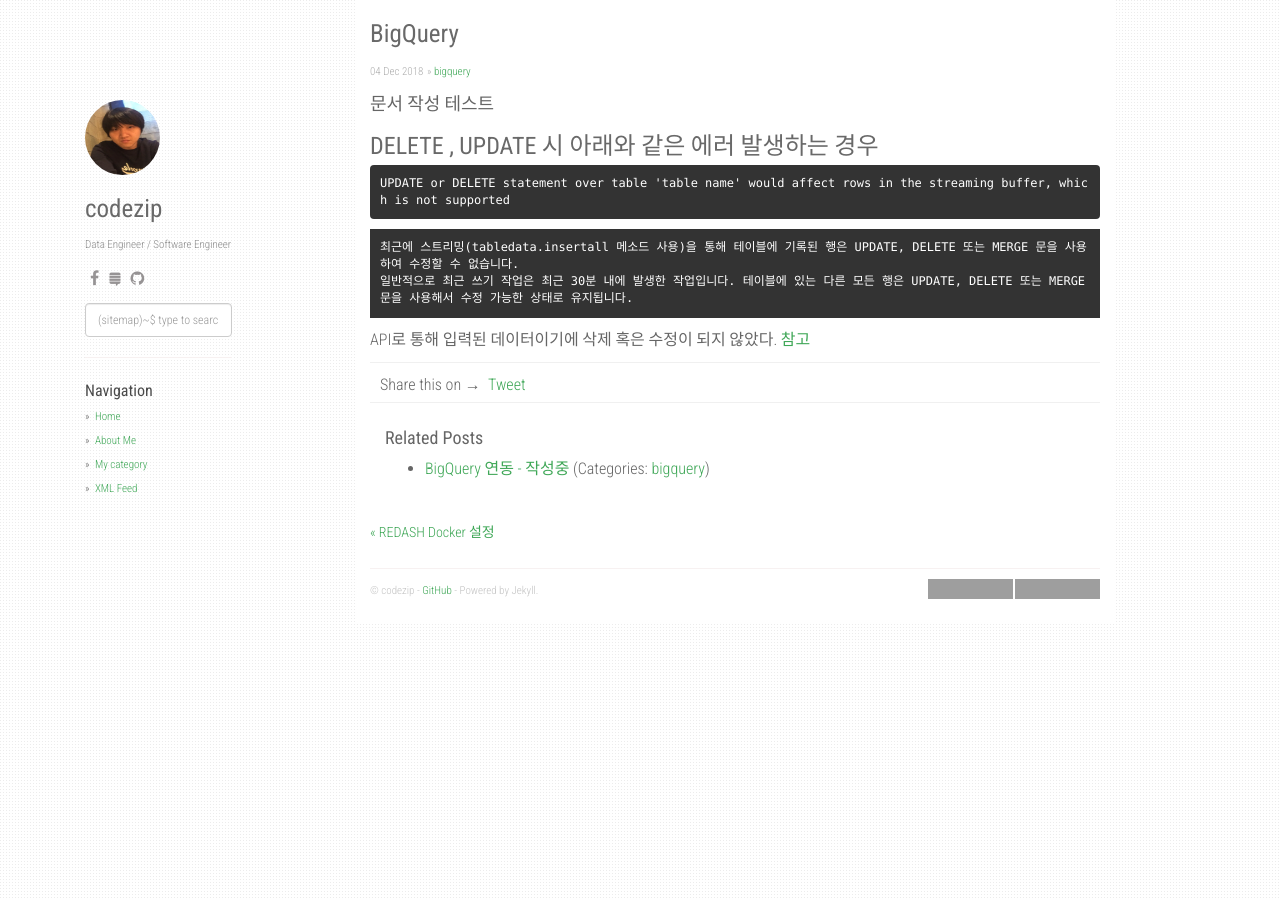
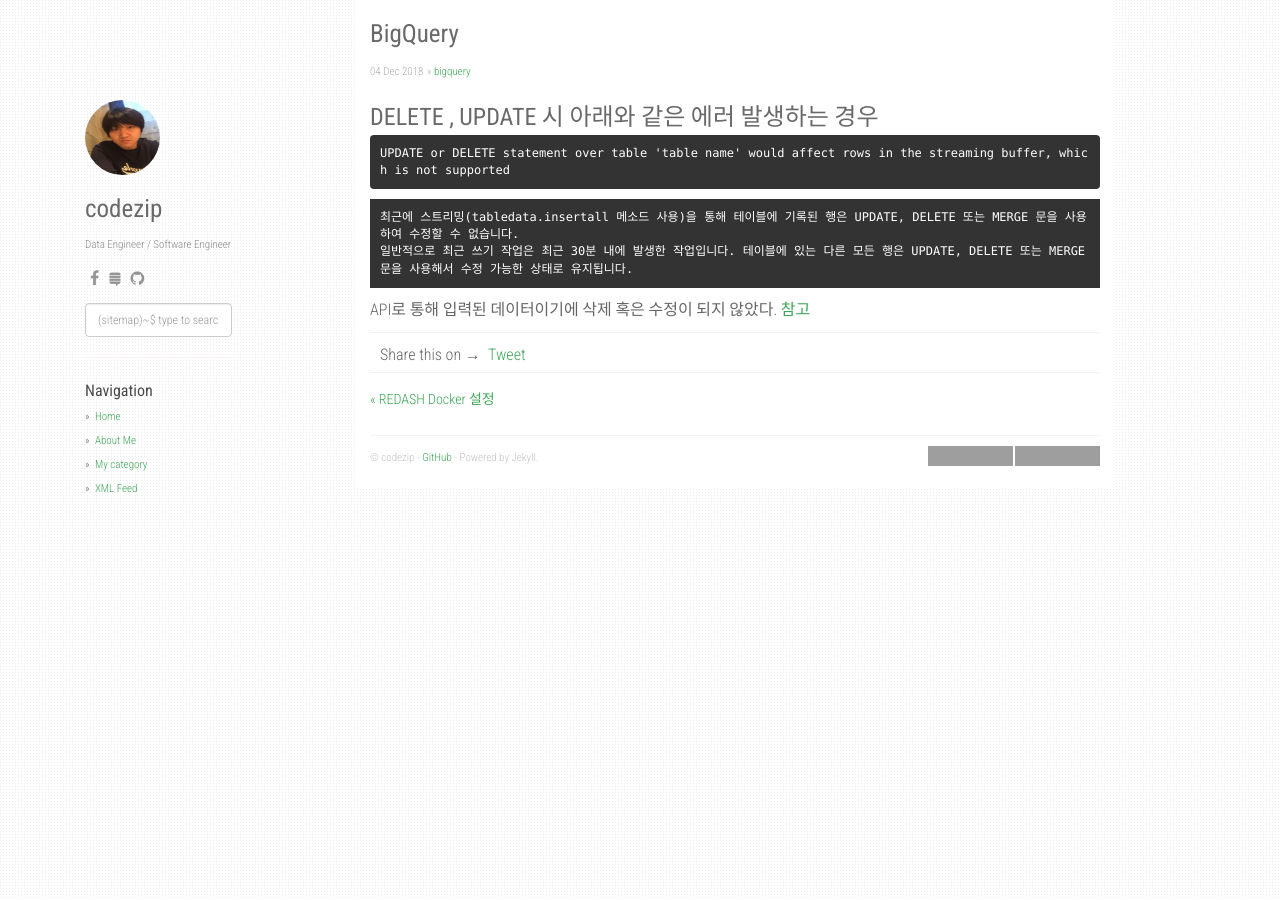
Before and after one commit to codezip/codezip.github.io, a Jekyll site: the page built from _posts/2018-12-04-Bigquery.md, in a window 1280 px wide. Built offline with Jekyll 4.4.1, drawn with Linux system fonts in a browser that asks for light colours; nearby versions of some CDN libraries; comment, search, counter and statistics services are not loaded; grey boxes are pictures that could not be loaded.

Commit message:
오류수정

```diff
--- a/_posts/2018-11-14-Bigquery.md
+++ /dev/null
@@ -1,8 +0,0 @@
----
-layout: post
-title:  "BigQuery 연동 - 작성중 "
-date:   2018-11-09 04:10:03 +0700
-categories: [bigquery]
----
-
-#### 문서 작성 테스트
--- a/_posts/2018-12-04-Bigquery.md
+++ b/_posts/2018-12-04-Bigquery.md
@@ -4,8 +4,6 @@
 date:   2018-12-05 04:10:03 +0700
 categories: [bigquery]
 ---
-
-#### 문서 작성 테스트
 
 ### DELETE , UPDATE 시 아래와 같은 에러 발생하는 경우
 
```
Also changed, not shown: _posts/2018-11-11-사용중 개발도구.md (+2 -2 lines).
